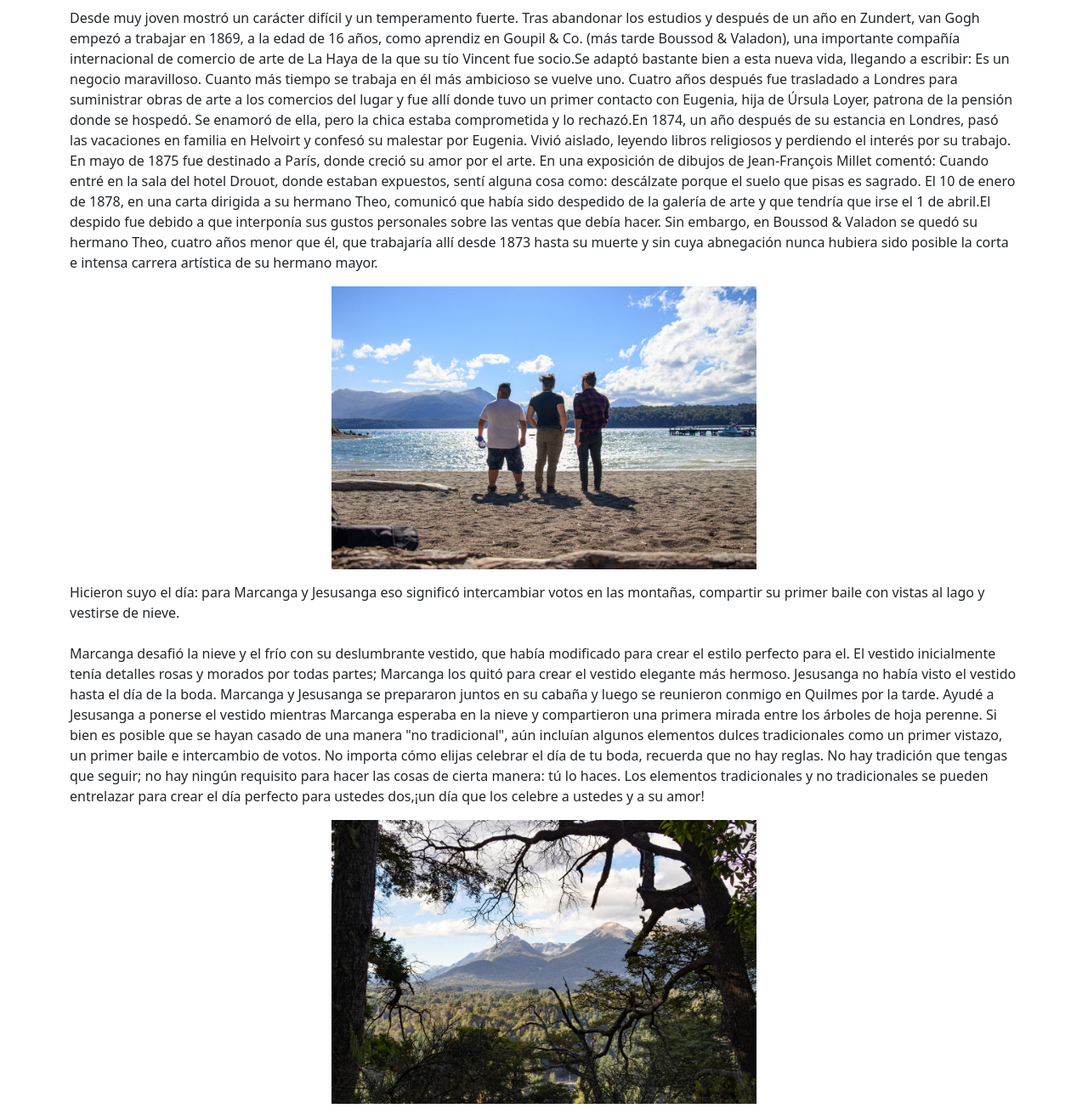
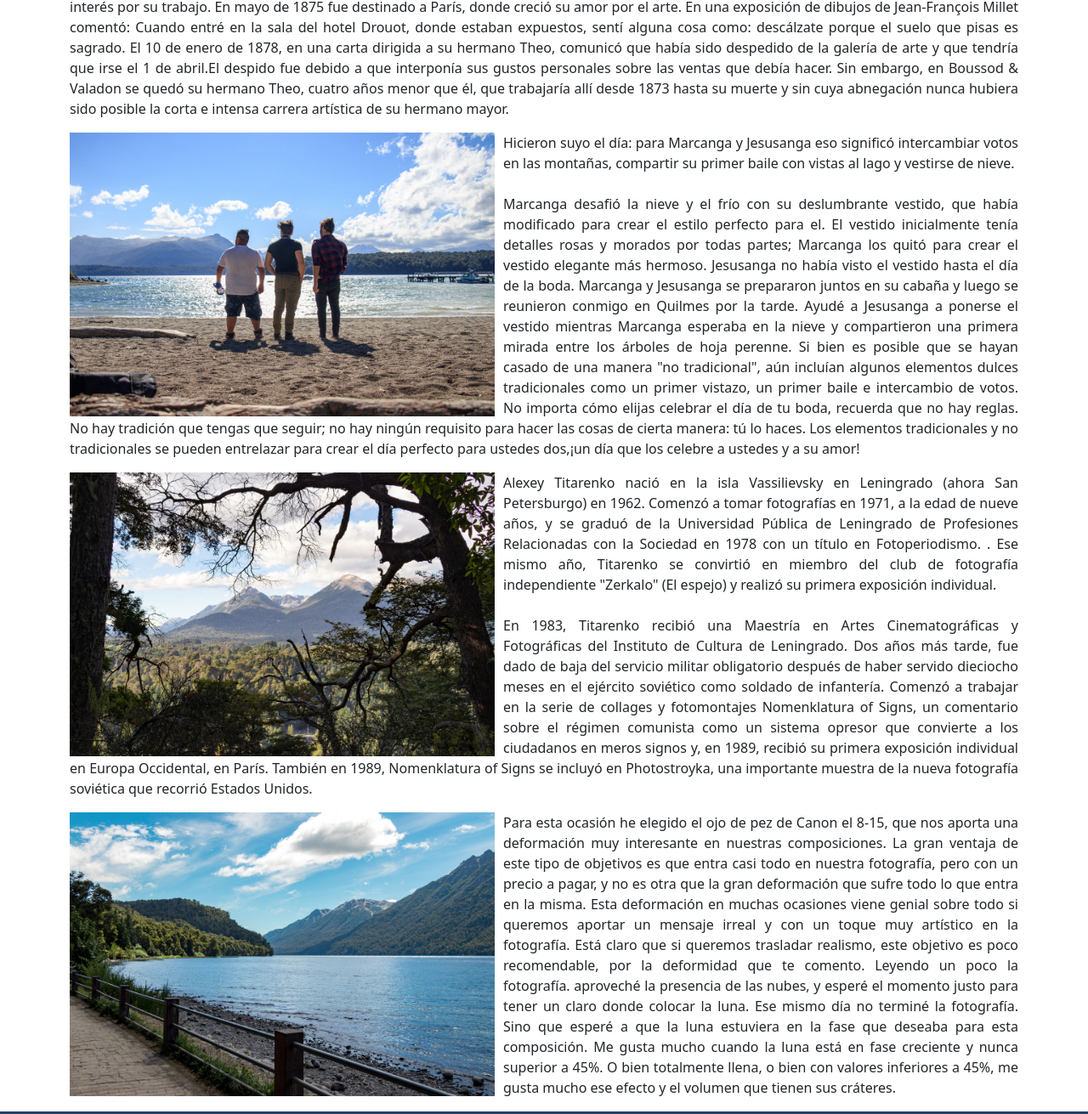
Before and after one commit to canoncito/angapablanga, a plain HTML site: page pages/blog.html in a window 1280 px wide. Shown: the part 963-2274 px from the top of the page at 85% size. Drawn offline with nearby package versions, Linux system fonts and the light colour scheme.

Commit message:
termino blog en 1024

```diff
--- a/css/main.css
+++ b/css/main.css
@@ -1023,23 +1023,37 @@ footer h3
        text-align: justify;
 
     }
+    #texto-bllog3
+    {
+        scroll-behavior: initial;
+    }
     /* Texto entero del blog */
     .img-blog-detallado img
     {
         width: 500px;
-
     }
-    /* Centro contenedor de la imagen en el medio */
+    /* Acomodo imagen con el texto */
     .img-blog-detallado
     {
        width: 500px;
-       margin-left: auto;
-       margin-right: auto;
+       float: left;
+       margin-right: 10px;
     }
     .texto-blog-detallado
     {
-        margin-top: 15px;
+       text-align: justify;
+
     }
+   .texto-blog-detallado::first-letter
+   {
+       scroll-behavior: initial;
+   }
+
+    /* Coloco texto al lado de las imagenes */
+    /* .contenedor-blog
+    {
+        display: relative;
+    } */
     /* PORTFOLIO */
     .container-portfolio
     {
--- a/pages/blog.html
+++ b/pages/blog.html
@@ -106,15 +106,14 @@
             </div>
 
              <div class="contenedor-blog">
-                <div id="texto-blog1" class="img-blog-detallado">
+                <div  class="img-blog-detallado">
                     <img src="../public/blog/blog-01.jpg" alt="imagen de pared con piedras incrustradas">
                 </div>
-                <div class="texto-blog-detallado">
+                <div id="texto-blog1" class="texto-blog-detallado">
                     <p>
                         Desde muy joven mostró un carácter difícil y un temperamento fuerte. Tras abandonar los estudios y después de un año en Zundert, van Gogh empezó a trabajar en 1869, a la edad de 16 años, como aprendiz en Goupil & Co. (más tarde Boussod & Valadon), una importante compañía internacional de comercio de arte de La Haya de la que su tío Vincent fue socio.Se adaptó bastante bien a esta nueva vida, llegando a escribir:
-                        Es un negocio maravilloso. Cuanto más tiempo se trabaja en él más ambicioso se vuelve uno.
+                        Es un negocio maravilloso. Cuanto más tiempo se trabaja en él más ambicioso se vuelve uno.<br><br>
                         Cuatro años después fue trasladado a Londres para suministrar obras de arte a los comercios del lugar y fue allí donde tuvo un primer contacto con Eugenia, hija de Úrsula Loyer, patrona de la pensión donde se hospedó. Se enamoró de ella, pero la chica estaba comprometida y lo rechazó.En 1874, un año después de su estancia en Londres, pasó las vacaciones en familia en Helvoirt y confesó su malestar por Eugenia. Vivió aislado, leyendo libros religiosos y perdiendo el interés por su trabajo.
-
                         En mayo de 1875 fue destinado a París, donde creció su amor por el arte. En una exposición de dibujos de Jean-François Millet comentó:
                         Cuando entré en la sala del hotel Drouot, donde estaban expuestos, sentí alguna cosa como: descálzate porque el suelo que pisas es sagrado.
                         El 10 de enero de 1878, en una carta dirigida a su hermano Theo, comunicó que había sido despedido de la galería de arte y que tendría que irse el 1 de abril.El despido fue debido a que interponía sus gustos personales sobre las ventas que debía hacer. Sin embargo, en Boussod & Valadon se quedó su hermano Theo, cuatro años menor que él, que trabajaría allí desde 1873 hasta su muerte y sin cuya abnegación nunca hubiera sido posible la corta e intensa carrera artística de su hermano mayor.
@@ -122,10 +121,11 @@
                 </div>
              </div>
              <div class="contenedor-blog">
-                <div id="texto-blog2" class="img-blog-detallado">
+
+                <div  class="img-blog-detallado">
                     <img src="../public/blog/blog-02.jpg" alt="imagen de tres amigos con el rio de fondo">
                 </div>
-                <div class="texto-blog-detallado">
+                <div id="texto-blog2" class="texto-blog-detallado">
                     <p>
                         Hicieron suyo el día: para Marcanga y Jesusanga eso significó intercambiar votos en las montañas, compartir su primer baile con vistas al lago y vestirse de nieve.<br><br>
                         Marcanga desafió la nieve y el frío con su deslumbrante vestido, que había modificado para crear el estilo perfecto para el. El vestido inicialmente tenía detalles rosas y morados por todas partes; Marcanga los quitó para crear el vestido elegante más hermoso.
@@ -137,11 +137,11 @@
                 </div>
              </div>
              <div class="contenedor-blog">
-                <div id="texto-blog3" class="img-blog-detallado">
+                <div class="img-blog-detallado">
                     <img src="../public/blog/blog-03.jpg" alt="imagen de montañas con ramas tapando">
                 </div>
                 <div class="texto-blog-detallado">
-                    <p>
+                    <p id="texto-blog3">
                         Alexey Titarenko nació en la isla Vassilievsky en Leningrado (ahora San Petersburgo) en 1962. Comenzó a tomar fotografías en 1971, a la edad de nueve años, y se graduó de la Universidad Pública de Leningrado de Profesiones Relacionadas con la Sociedad en 1978 con un título en Fotoperiodismo. . Ese mismo año, Titarenko se convirtió en miembro del club de fotografía independiente "Zerkalo" (El espejo) y realizó su primera exposición individual.
                         <br><br>
                         En 1983, Titarenko recibió una Maestría en Artes Cinematográficas y Fotográficas del Instituto de Cultura de Leningrado. Dos años más tarde, fue dado de baja del servicio militar obligatorio después de haber servido dieciocho meses en el ejército soviético como soldado de infantería. Comenzó a trabajar en la serie de collages y fotomontajes Nomenklatura of Signs, un comentario sobre el régimen comunista como un sistema opresor que convierte a los ciudadanos en meros signos y, en 1989, recibió su primera exposición individual en Europa Occidental, en París. También en 1989, Nomenklatura of Signs se incluyó en Photostroyka, una importante muestra de la nueva fotografía soviética que recorrió Estados Unidos.
@@ -149,10 +149,10 @@
                 </div>
              </div>
              <div class="contenedor-blog">
-                <div id="texto-blog4" class="img-blog-detallado">
+                <div  class="img-blog-detallado">
                     <img src="../public/blog/blog-04.jpg" alt="imagen de montañas con el rio de fondo">
                 </div>
-                <div class="texto-blog-detallado">
+                <div id="texto-blog4" class="texto-blog-detallado">
                     <p>
                         Para esta ocasión he elegido el ojo de pez de Canon el 8-15, que nos aporta una deformación muy interesante en nuestras composiciones. La gran ventaja de este tipo de objetivos es que entra casi todo en nuestra fotografía, pero con un precio a pagar, y no es otra que la gran deformación que sufre todo lo que entra en la misma.
 
```
